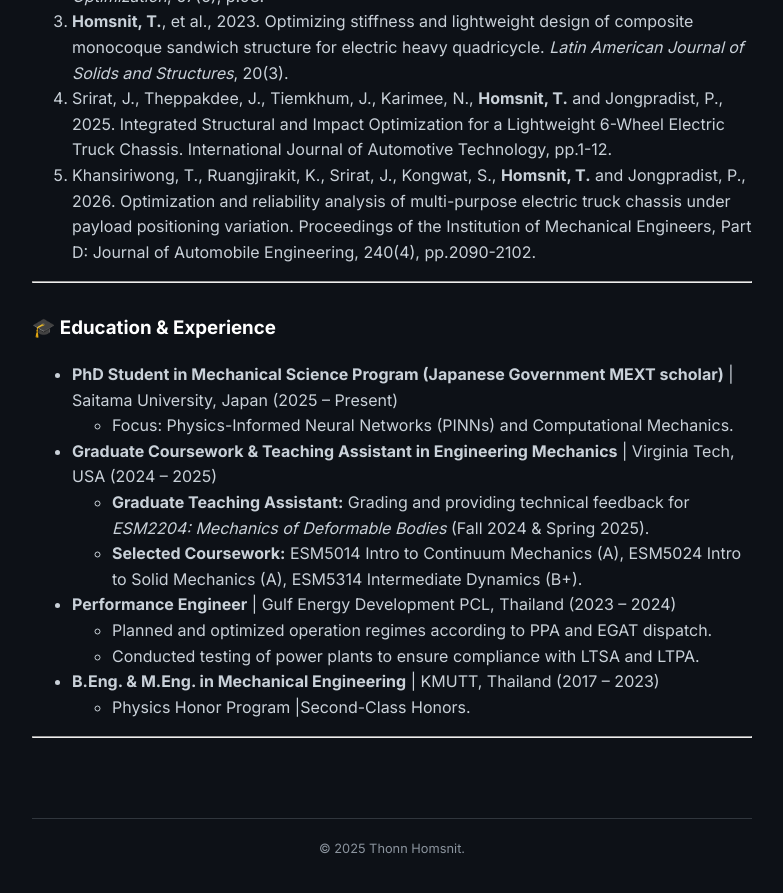
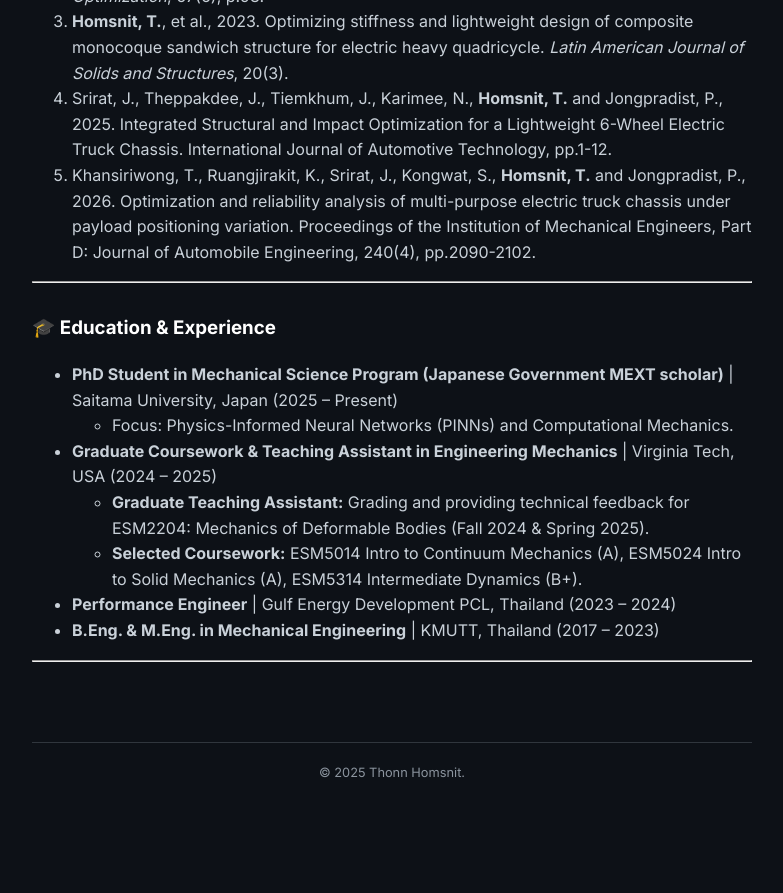
Before and after one commit to thonnh/thonnh.github.io, a Jekyll site: the page built from index.md, in a window 1280 px wide and 900 px high, scrolled down 1300 px. Shown: the top 893 px of the window, without its empty margins (248-1031 px from the left). Built offline with Jekyll 4.4.1, drawn with Linux system fonts in a browser that asks for light colours; after the commit the page ends 2123 px from its top, so only the background shows below that.

```diff
--- a/index.md
+++ b/index.md
@@ -43,14 +43,10 @@
   * Focus: Physics-Informed Neural Networks (PINNs) and Computational Mechanics.
 
 * **Graduate Coursework & Teaching Assistant in Engineering Mechanics** \| Virginia Tech, USA (2024 – 2025)
-  * **Graduate Teaching Assistant:** Grading and providing technical feedback for *ESM2204: Mechanics of Deformable Bodies* (Fall 2024 & Spring 2025).
+  * **Graduate Teaching Assistant:** Grading and providing technical feedback for ESM2204: Mechanics of Deformable Bodies (Fall 2024 & Spring 2025).
   * **Selected Coursework:** ESM5014 Intro to Continuum Mechanics (A), ESM5024 Intro to Solid Mechanics (A), ESM5314 Intermediate Dynamics (B+).
 
 * **Performance Engineer** \| Gulf Energy Development PCL, Thailand (2023 – 2024)
-  * Planned and optimized operation regimes according to PPA and EGAT dispatch.
-  * Conducted testing of power plants to ensure compliance with LTSA and LTPA.
-
 * **B.Eng. & M.Eng. in Mechanical Engineering** \| KMUTT, Thailand (2017 – 2023)
-  * Physics Honor Program \|Second-Class Honors.
 
 ---
```
